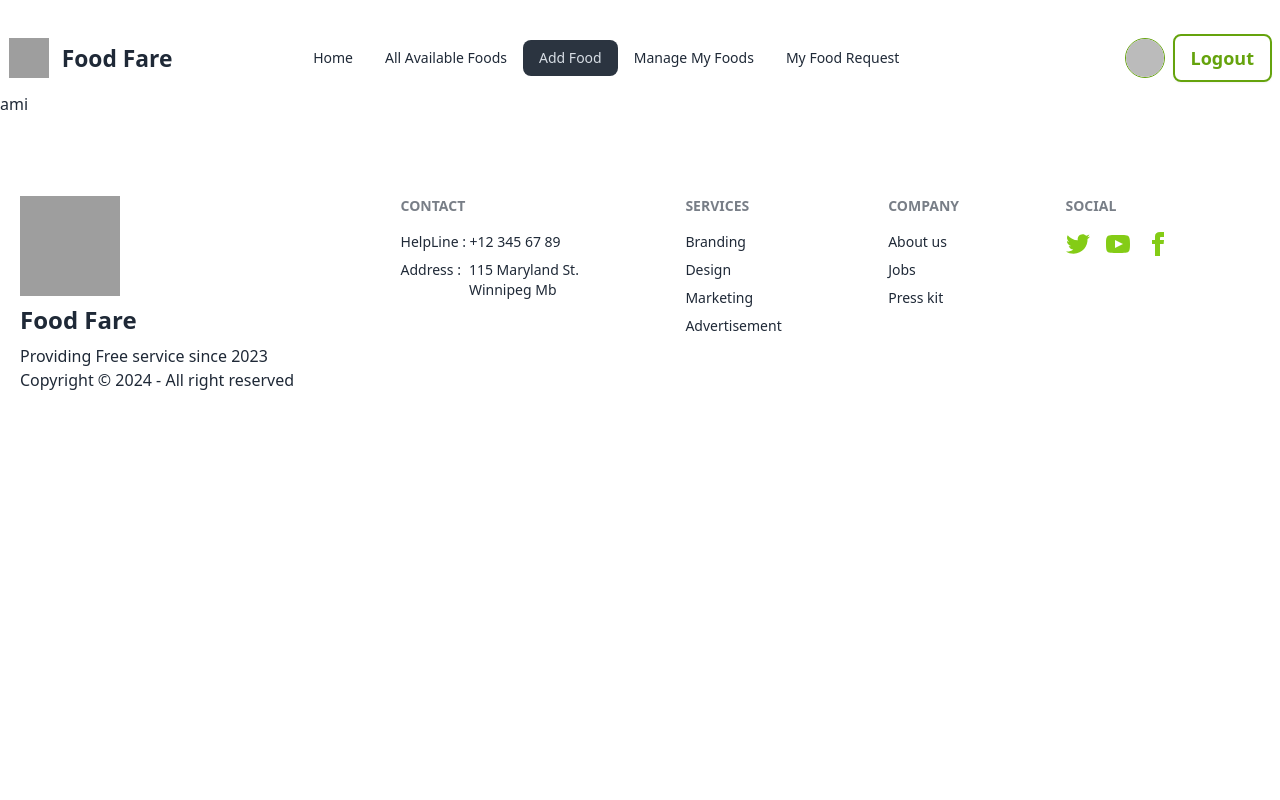
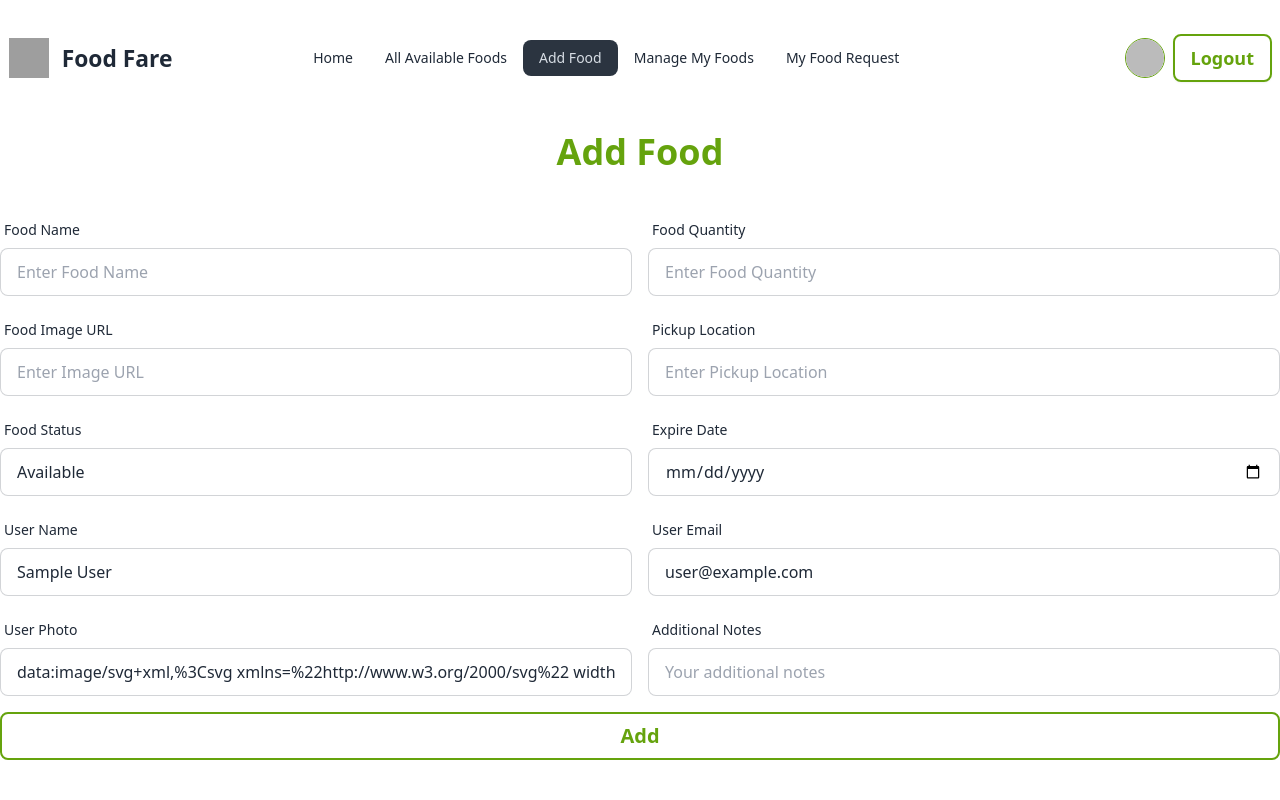
Before and after one commit to Md-Firoz-Mahmud-Nur/0142-Food-Fare-client-assignment-11-module-63, a React (Vite) app: page /addFood in a window 1280 px wide. Shown: the top 800 px of the page. Built offline with nearby package versions, Linux system fonts and the light colour scheme; no server answers; sample sign-in values are in the browser's storage; grey boxes are pictures that could not be loaded.

Commit message:
send to server successfully

```diff
--- a/src/Components/AddFood.jsx
+++ b/src/Components/AddFood.jsx
@@ -1,10 +1,225 @@
-import React from 'react';
+import { useContext } from "react";
+import Swal from "sweetalert2";
+import { AuthContext } from "../AuthProvider";
+import { Helmet } from "react-helmet-async";
 
 const AddFood = () => {
+  const { user } = useContext(AuthContext);
+  const handleAddFood = (e) => {
+    e.preventDefault();
+    const form = e.target;
+    const foodName = form.foodName.value;
+    const foodQuantity = form.foodQuantity.value;
+    const foodImageURL = form.foodImageURL.value;
+    const pickupLocation = form.pickupLocation.value;
+    const foodStatus = form.foodStatus.value;
+    const expireDate = form.expireDate.value;
+    const donatorUserName = form.donatorUserName.value;
+    const donatorUserEmail = form.donatorUserEmail.value;
+    const donatorUserPhotoURL = form.donatorUserPhotoURL.value;
+    const additionalNotes = form.additionalNotes.value;
+
+    const newFood = {
+      foodName,
+      foodQuantity,
+      foodImageURL,
+      pickupLocation,
+      foodStatus,
+      expireDate,
+      donatorUserName,
+      donatorUserEmail,
+      donatorUserPhotoURL,
+      additionalNotes,
+    };
+
+    fetch(
+      "http://localhost:3000/food",
+      {
+        method: "POST",
+        headers: {
+          "content-type": "application/json",
+        },
+        body: JSON.stringify(newFood),
+      },
+    )
+      .then((res) => res.json())
+      .then((data) => {
+        if (data.insertedId) {
+          Swal.fire({
+            title: "Success!",
+            text: " Added Successfully",
+            icon: "success",
+            confirmButtonText: "Done",
+          });
+          form.reset();
+        }
+      });
+  };
   return (
-    <div>
-      ami
-    </div>
+    <>
+      <Helmet>
+        <title>Food Fare | Add Food</title>
+      </Helmet>
+      <div className=" container mx-auto mt-10 rounded-2xl ">
+        <h2 className="text-center   text-4xl font-bold text-lime-600">
+          Add Food
+        </h2>
+
+        <form className="mt-10" onSubmit={handleAddFood}>
+          <div className="grid grid-cols-2 gap-4">
+            <div className="form-control col-span-2 w-full md:col-span-1">
+              <label className="label">
+                <span className="label-text">Food Name</span>
+              </label>
+              <label className="input-group">
+                <input
+                  type="text"
+                  className="input input-bordered w-full"
+                  name="foodName"
+                  placeholder="Enter Food Name"
+                  required
+                />
+              </label>
+            </div>
+            <div className="form-control col-span-2 w-full md:col-span-1">
+              <label className="label">
+                <span className="label-text">Food Quantity</span>
+              </label>
+              <label className="input-group">
+                <input
+                  type="number"
+                  className="input input-bordered w-full"
+                  name="foodQuantity"
+                  placeholder="Enter Food Quantity"
+                  required
+                />
+              </label>
+            </div>
+
+            <div className="form-control col-span-2 w-full md:col-span-1">
+              <label className="label">
+                <span className="label-text ">Food Image URL</span>
+              </label>
+              <label className="input-group">
+                <input
+                  type="text"
+                  className="input input-bordered w-full"
+                  name="foodImageURL"
+                  placeholder="Enter Image URL"
+                  required
+                />
+              </label>
+            </div>
+            <div className="form-control col-span-2 w-full md:col-span-1">
+              <label className="label">
+                <span className="label-text ">Pickup Location</span>
+              </label>
+              <label className="input-group">
+                <input
+                  type="text"
+                  className="input input-bordered w-full"
+                  name="pickupLocation"
+                  placeholder="Enter Pickup Location"
+                  required
+                />
+              </label>
+            </div>
+            <div className="form-control col-span-2 w-full md:col-span-1">
+              <label className="label">
+                <span className="label-text ">Food Status</span>
+              </label>
+              <label className="input-group">
+                <input
+                  type="text"
+                  className="input input-bordered w-full"
+                  name="foodStatus"
+                  defaultValue="Available"
+                  placeholder="Enter Total Visitors Count"
+                  required
+                />
+              </label>
+            </div>
+            <div className="form-control col-span-2 w-full md:col-span-1">
+              <label className="label">
+                <span className="label-text ">Expire Date</span>
+              </label>
+              <label className="input-group">
+                <input
+                  type="date"
+                  className="input input-bordered w-full"
+                  name="expireDate"
+                  placeholder=""
+                  required
+                />
+              </label>
+            </div>
+
+            <div className="form-control col-span-2 w-full md:col-span-1">
+              <label className="label">
+                <span className="label-text ">User Name</span>
+              </label>
+              <label className="input-group">
+                <input
+                  type="text"
+                  className="input input-bordered w-full"
+                  name="donatorUserName"
+                  defaultValue={user?.displayName}
+                  placeholder="Enter Your Name"
+                  required
+                />
+              </label>
+            </div>
+            <div className="form-control col-span-2 w-full md:col-span-1">
+              <label className="label">
+                <span className="label-text ">User Email</span>
+              </label>
+              <label className="input-group">
+                <input
+                  type="email"
+                  className="input input-bordered w-full"
+                  name="donatorUserEmail"
+                  defaultValue={user?.email}
+                  placeholder="Enter Your Email"
+                  required
+                />
+              </label>
+            </div>
+            <div className="form-control col-span-2 w-full md:col-span-1">
+              <label className="label">
+                <span className="label-text ">User Photo</span>
+              </label>
+              <label className="input-group">
+                <input
+                  type="text"
+                  className="input input-bordered w-full"
+                  name="donatorUserPhotoURL"
+                  defaultValue={user?.photoURL}
+                  placeholder="Enter Your Photo URL"
+                  required
+                />
+              </label>
+            </div>
+            <div className="form-control col-span-2 w-full md:col-span-1">
+              <label className="label">
+                <span className="label-text ">Additional Notes</span>
+              </label>
+              <label className="input-group">
+                <input
+                  type="text"
+                  className="input input-bordered w-full"
+                  name="additionalNotes"
+                  placeholder="Your additional notes"
+                  required
+                />
+              </label>
+            </div>
+            <button className="btn btn-outline col-span-2  border-2 border-lime-600 bg-transparent   text-xl  text-lime-600 hover:border-lime-600 hover:bg-lime-600    hover:text-white">
+              Add
+            </button>
+          </div>
+        </form>
+      </div>
+    </>
   );
 };
 
```
